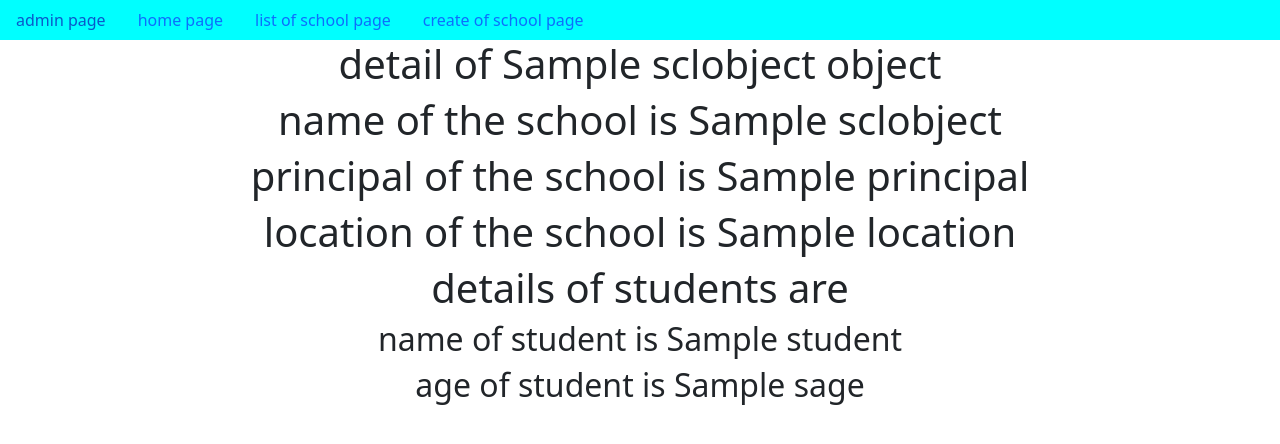
After one commit to AVULALAVANYA/CBV_L_D_UP_DEL_views, a Django app: template templates/app/school_detail.html in a window 1280 px wide. The commit adds this page. Shown: the top 444 px of the page. Run offline with Django 3.2, Linux system fonts and the light colour scheme; the template is opened without the code that fills it: most values are stand-ins (such as "Sample title", 1, 10 or a date in 2020).

Commit message:
first commit

```diff
--- a/app/models.py
+++ b/app/models.py
@@ -1,5 +1,5 @@
 from django.db import models
-
+from django.urls import reverse
 # Create your models here.
 class School(models.Model):
     name=models.CharField(max_length=100)
@@ -9,6 +9,9 @@ class School(models.Model):
     def __str__(self):
         return self.name
 
+    def get_absolute_url(self):
+        return reverse('School',kwargs={'pk':self.pk})
+
 class students(models.Model):
     school=models.ForeignKey(School, on_delete=models.CASCADE,related_name='students')
     sname=models.CharField(max_length=100)
--- a/project33/urls.py
+++ b/project33/urls.py
@@ -14,11 +14,13 @@ Including another URLconf
     2. Add a URL to urlpatterns:  path('blog/', include('blog.urls'))
 """
 from django.contrib import admin
-from django.urls import path
+from django.urls import path,re_path
 from app.views import*
 
 urlpatterns = [
     path('admin/', admin.site.urls),
     path('home/',Home.as_view(),name='Home'),
     path('SchoolList/',SchoolList.as_view(),name='SchoolList'),
+    path('SchoolCreate/',SchoolCreate.as_view(),name='SchoolCreate'),
+    re_path('(?P<pk>\d+)/',SchoolDetail.as_view(),name='School'),
 ]
--- a/templates/app/dummy.html
+++ b/templates/app/dummy.html
@@ -17,6 +17,7 @@
         <a href="{% url 'admin:index' %}" class="nav-link">admin page</a>
         <a href="{% url 'Home' %}" class="nav-link">home page</a>
         <a href="{% url 'SchoolList' %}" class="nav-link">list of school page</a>
+        <a href="{% url 'SchoolCreate' %}" class="nav-link">create of school page</a>
     </nav>
 
     <!-- Optional JavaScript; choose one of the two! -->
--- /dev/null
+++ b/templates/app/school_detail.html
@@ -0,0 +1,17 @@
+{% extends 'app/dummy.html' %}
+    <title>datail page</title>
+
+
+{% block body_block %}
+<h1> detail of {{sclobject.name}} object</h1>
+
+<h1>name of the school is {{sclobject.name}}</h1>
+<h1>principal of the school is {{sclobject.principal}}</h1>
+<h1>location of the school is {{sclobject.location}}</h1>
+
+<h1> details of students are</h1>
+{% for i in sclobject.students.all %}
+    <h2>name of student is {{i.sname}}</h2>
+    <h2>age of student is {{i.sage}}</h2>
+{% endfor %}
+{% endblock %}
--- a/templates/app/school_list.html
+++ b/templates/app/school_list.html
@@ -6,6 +6,6 @@
 {% block body_block %}
 <h1> list of the schools </h1>
     {% for school in schools %}
-        <h1>{{school.name}}</h1>
+        <a href='{{school.pk}}'><h1>{{school.name}}</h1></a>
     {% endfor %}
 {% endblock %}
```
Also changed, not shown: app/views.py (+9 -1 lines), templates/app/school_form.html (added, +16 -0 lines), db.sqlite3.
